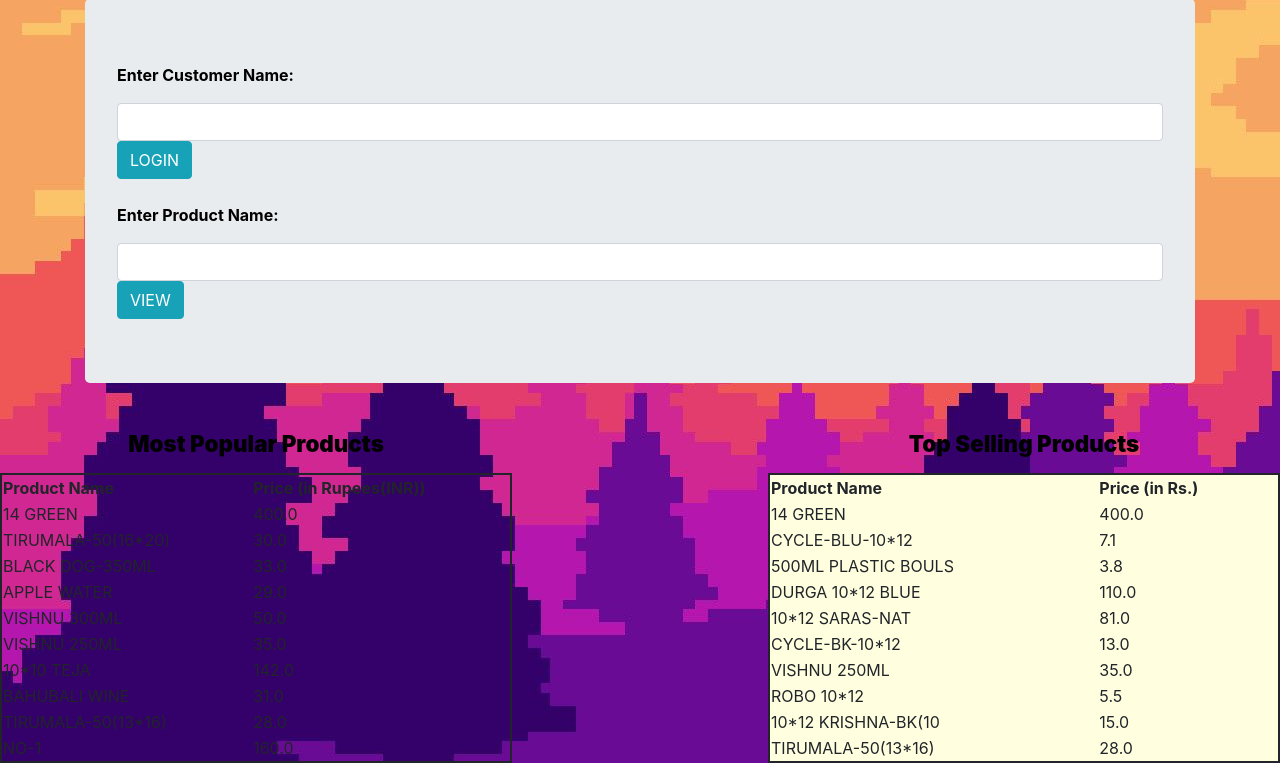
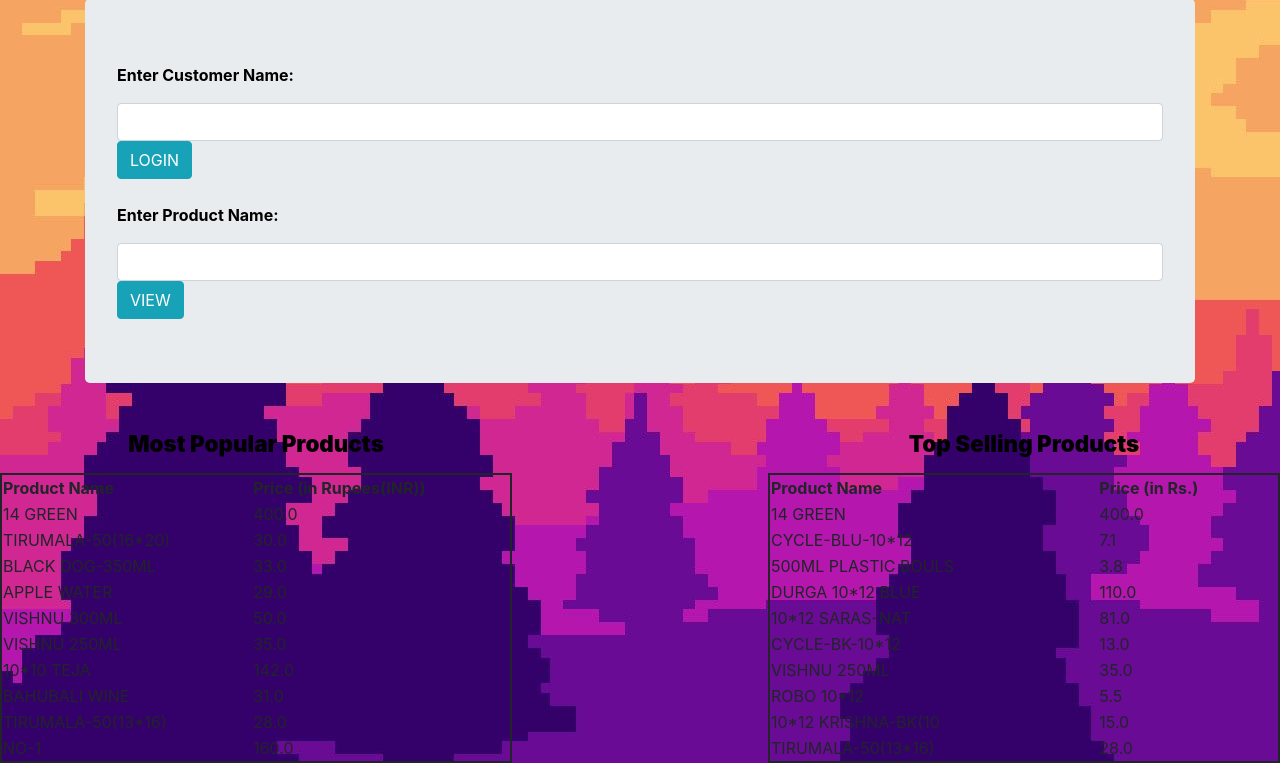
Before and after one commit to abhijeetdaspublic/product-recommendation-web, a Flask app: template templates/home.html in a window 1280 px wide. Shown: the part 145-908 px from the top of the page. Run offline with Flask 2, Linux system fonts and the light colour scheme; the template is opened without the code that fills it, so the values that code supplies are empty; parts of the project's set-up code (start-up, migrations or seed data) failed here and were passed over; some libraries are stand-ins or nearby versions.

Commit message:
Update topselltable.html

```diff
--- a/templates/topselltable.html
+++ b/templates/topselltable.html
@@ -1 +1 @@
-<table style="border: 2px solid; float: right; width: 40%; background-color:#FFFFE0;"><caption style="text-align: center; caption-side: top; font-size: 140%; font-weight: bold; color:black;"><strong>Top Selling Products</strong></caption><tr><th>Product Name</th><th>Price (in Rs.)</th></tr><tr><td>14 GREEN</td><td>400.0</td></tr><tr><td>CYCLE-BLU-10*12</td><td>7.1</td></tr><tr><td>500ML PLASTIC BOULS</td><td>3.8</td></tr><tr><td>DURGA 10*12 BLUE</td><td>110.0</td></tr><tr><td>10*12 SARAS-NAT</td><td>81.0</td></tr><tr><td>CYCLE-BK-10*12</td><td>13.0</td></tr><tr><td>VISHNU 250ML</td><td>35.0</td></tr><tr><td>ROBO 10*12</td><td>5.5</td></tr><tr><td>10*12 KRISHNA-BK(10</td><td>15.0</td></tr><tr><td>TIRUMALA-50(13*16)</td><td>28.0</td></tr></table>
+<table style="border: 2px solid; float: right; width: 40%;"><caption style="text-align: center; caption-side: top; font-size: 140%; font-weight: bold; color:black;"><strong>Top Selling Products</strong></caption><tr><th>Product Name</th><th>Price (in Rs.)</th></tr><tr><td>14 GREEN</td><td>400.0</td></tr><tr><td>CYCLE-BLU-10*12</td><td>7.1</td></tr><tr><td>500ML PLASTIC BOULS</td><td>3.8</td></tr><tr><td>DURGA 10*12 BLUE</td><td>110.0</td></tr><tr><td>10*12 SARAS-NAT</td><td>81.0</td></tr><tr><td>CYCLE-BK-10*12</td><td>13.0</td></tr><tr><td>VISHNU 250ML</td><td>35.0</td></tr><tr><td>ROBO 10*12</td><td>5.5</td></tr><tr><td>10*12 KRISHNA-BK(10</td><td>15.0</td></tr><tr><td>TIRUMALA-50(13*16)</td><td>28.0</td></tr></table>
```
